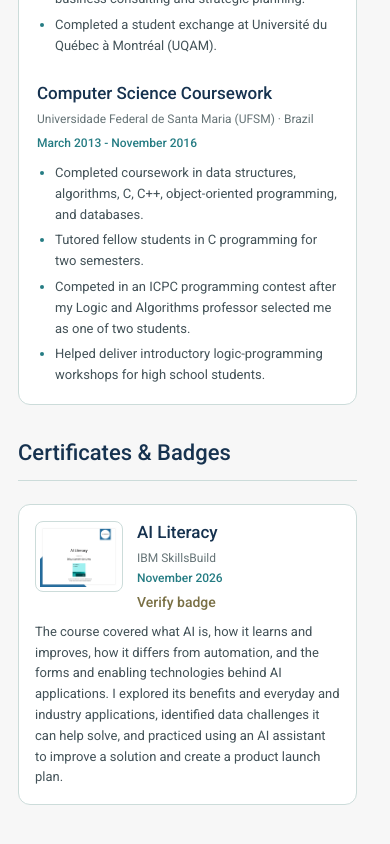
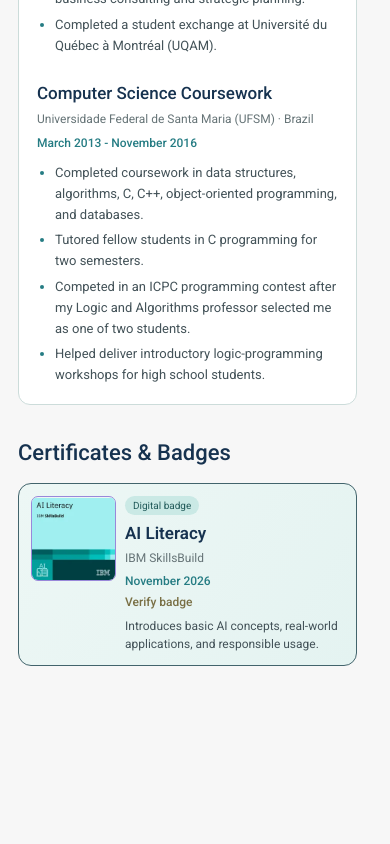
Before and after one commit to Kikasantini/erica-portfolio, a React (Vite) app: page /en/journey in a window 390 px wide. Shown: the part 4175-5019 px from the top of the page. After the commit the page ends 4906 px from the top, so only its background shows below. Built offline with nearby package versions, Linux system fonts and the light colour scheme.

Commit message:
Refresh AI Literacy badge card and simplify Journey dividers

```diff
--- a/src/index.css
+++ b/src/index.css
@@ -2731,3 +2731,120 @@ p {
 @media (max-width: 760px) {
   .journey-page .journey-overview__education { padding: 18px; }
 }
+
+/* Journey final refinements: no right-side divider, no heading rule on badges. */
+.journey-page .journey-overview__side {
+  border-left: 0;
+  padding-left: 0;
+}
+.journey-page .journey-overview__certificates > .journey-overview__heading {
+  border-bottom: 0;
+  padding-bottom: 0;
+  margin-bottom: 16px;
+}
+/* Badge spotlight is distinct from the Education card, with calm teal accents. */
+.journey-page .journey-overview__certificates .certificate-item {
+  position: relative;
+  grid-template-columns: 105px minmax(0, 1fr);
+  gap: 10px 14px;
+  padding: 15px;
+  border: 1px solid #42646c;
+  border-radius: 13px;
+  background: linear-gradient(125deg, #edf7f5 0%, #e4f3f1 100%);
+  box-shadow: none;
+}
+:root[data-theme='dark'] .journey-page .journey-overview__certificates .certificate-item {
+  background: linear-gradient(115deg, #1c343a 0%, #1c2c31 100%);
+  border-color: #395b62;
+}
+.journey-page .journey-overview__certificates .certificate-item__thumbnail {
+  display: block;
+  width: 100%;
+  height: auto;
+  max-width: 105px;
+  aspect-ratio: 1 / 1;
+  object-fit: contain;
+  border: 1px solid #9988da;
+  border-radius: 7px;
+  padding: 0;
+  background: transparent;
+  cursor: default;
+}
+.journey-page .journey-overview__certificates .certificate-item__content {
+  display: block;
+  min-width: 0;
+}
+.journey-page .journey-overview__certificates .certificate-item__header {
+  display: flex;
+  flex-direction: column;
+  align-items: flex-start;
+}
+.journey-page .journey-overview__certificates .certificate-item__header h3 {
+  order: 0;
+  margin: 0 0 4px;
+  font-size: 17px;
+  font-weight: 600;
+}
+.journey-page .journey-overview__certificates .certificate-item__header > .timeline-item__meta {
+  order: 1;
+}
+.journey-page .journey-overview__certificates .certificate-item__period-row {
+  order: 2;
+  gap: 4px;
+  margin-top: 3px;
+}
+.journey-page .journey-overview__certificates .certificate-item__kind {
+  position: absolute;
+  top: 12px;
+  right: 12px;
+  padding: 3px 8px;
+  border-radius: 999px;
+  background: #cae9e5;
+  color: #235c5b;
+  font-size: 10px;
+  line-height: 1.3;
+}
+:root[data-theme='dark'] .journey-page .journey-overview__certificates .certificate-item__kind {
+  background: #2e5a58;
+  color: #c1e9e2;
+}
+.journey-page .journey-overview__certificates .certificate-item__header h3 {
+  padding-right: 90px;
+}
+.journey-page .journey-overview__certificates .certificate-item__description {
+  grid-column: 2;
+  grid-row: 2;
+  margin-top: -3px;
+  font-size: 12px;
+  line-height: 1.5;
+}
+.journey-page .journey-overview__certificates .certificate-item__link {
+  margin-top: 0;
+  text-decoration: none;
+  font-size: 12px;
+  color: var(--additional-technologies-link-color);
+}
+.journey-page .journey-overview__certificates .certificate-item__link:hover {
+  text-decoration: underline;
+  text-underline-offset: 3px;
+}
+@media (max-width: 1100px) {
+  .journey-page .journey-overview__certificates .certificate-item {
+    grid-template-columns: 85px minmax(0, 1fr);
+    padding: 12px;
+    gap: 9px;
+  }
+  .journey-page .journey-overview__certificates .certificate-item__thumbnail { max-width: 85px; }
+  .journey-page .journey-overview__certificates .certificate-item__description { grid-column: 1 / -1; grid-row: auto; margin-top: 0; }
+  .journey-page .journey-overview__certificates .certificate-item__kind { position: static; order: -1; margin-bottom: 7px; }
+  .journey-page .journey-overview__certificates .certificate-item__header h3 { padding-right: 0; }
+}
+
+/* Keep short badge summary alongside the thumbnail rather than below it. */
+.journey-page .journey-overview__certificates .certificate-item__description {
+  grid-column: auto;
+  grid-row: auto;
+  margin-top: 8px;
+  font-size: 12px;
+  line-height: 1.5;
+}
--- a/src/locales/en/journey.json
+++ b/src/locales/en/journey.json
@@ -7,8 +7,8 @@
       "title": "AI Literacy",
       "issuer": "IBM SkillsBuild",
       "period": "November 2026",
-      "description": "The course covered what AI is, how it learns and improves, how it differs from automation, and the forms and enabling technologies behind AI applications. I explored its benefits and everyday and industry applications, identified data challenges it can help solve, and practiced using an AI assistant to improve a solution and create a product launch plan.",
-      "image": "/images/ai-literacy-certificate.png",
+      "description": "Introduces basic AI concepts, real-world applications, and responsible usage.",
+      "image": "/images/ai-literacy-badge-thumbnail.webp",
       "imageAlt": "IBM SkillsBuild AI Literacy certificate issued to Erica Santini de Lima",
       "credentialUrl": "https://www.credly.com/go/BYUN0pw9"
     }
@@ -213,5 +213,6 @@
   "hideSection": "Hide",
   "openCertificateImage": "Open certificate image",
   "closeCertificateImage": "Close certificate image",
-  "verifyCertificate": "Verify badge"
+  "verifyCertificate": "Verify badge",
+  "digitalBadge": "Digital badge"
 }
--- a/src/locales/fr/journey.json
+++ b/src/locales/fr/journey.json
@@ -7,8 +7,8 @@
       "title": "AI Literacy",
       "issuer": "IBM SkillsBuild",
       "period": "Novembre 2026",
-      "description": "Le cours m’a appris à définir l’IA, à comprendre comment elle apprend et s’améliore, à la distinguer de l’automatisation et à reconnaître ses formes et ses technologies habilitantes. J’ai aussi exploré ses avantages et ses usages au quotidien et dans différents secteurs, identifié des défis liés aux données qu’elle peut aider à résoudre et utilisé un assistant d’IA pour améliorer une solution et créer un plan de lancement de produit.",
-      "image": "/images/ai-literacy-certificate.png",
+      "description": "Présente les concepts fondamentaux de l’IA, ses applications concrètes et son utilisation responsable.",
+      "image": "/images/ai-literacy-badge-thumbnail.webp",
       "imageAlt": "Certificat AI Literacy d’IBM SkillsBuild délivré à Erica Santini de Lima",
       "credentialUrl": "https://www.credly.com/go/BYUN0pw9"
     }
@@ -213,5 +213,6 @@
   "hideSection": "Masquer",
   "openCertificateImage": "Agrandir le certificat",
   "closeCertificateImage": "Fermer l’image du certificat",
-  "verifyCertificate": "Vérifier le badge"
+  "verifyCertificate": "Vérifier le badge",
+  "digitalBadge": "Badge numérique"
 }
--- a/src/locales/pt/journey.json
+++ b/src/locales/pt/journey.json
@@ -7,8 +7,8 @@
       "title": "AI Literacy",
       "issuer": "IBM SkillsBuild",
       "period": "Novembro de 2026",
-      "description": "Aprendi a definir IA, entender como ela aprende e melhora, diferenciá-la da automação e conhecer suas formas e tecnologias habilitadoras. Também explorei seus benefícios e usos no cotidiano e em diferentes setores, identifiquei desafios de dados que ela pode ajudar a resolver e pratiquei usar um assistente de IA para aprimorar uma solução e criar um plano de lançamento de produto.",
-      "image": "/images/ai-literacy-certificate.png",
+      "description": "Apresenta conceitos básicos de IA, aplicações no mundo real e seu uso responsável.",
+      "image": "/images/ai-literacy-badge-thumbnail.webp",
       "imageAlt": "Certificado AI Literacy emitido pela IBM SkillsBuild para Erica Santini de Lima",
       "credentialUrl": "https://www.credly.com/go/BYUN0pw9"
     }
@@ -213,5 +213,6 @@
   "hideSection": "Recolher",
   "openCertificateImage": "Ampliar imagem do certificado",
   "closeCertificateImage": "Fechar imagem do certificado",
-  "verifyCertificate": "Verificar badge"
+  "verifyCertificate": "Verificar badge",
+  "digitalBadge": "Badge digital"
 }
--- a/src/pages/Journey.tsx
+++ b/src/pages/Journey.tsx
@@ -1,4 +1,3 @@
-import { useEffect, useRef, useState } from 'react'
 import { useTranslation } from 'react-i18next'
 
 type CertificateItem = {
@@ -89,30 +88,6 @@ export default function Journey() {
   const education = t('education', {
     returnObjects: true,
   }) as EducationItem[]
-  const [activeCertificate, setActiveCertificate] = useState<
-    CertificateItem | null
-  >(null)
-  const closeButtonRef = useRef<HTMLButtonElement>(null)
-  const thumbnailButtonRef = useRef<HTMLButtonElement | null>(null)
-
-  useEffect(() => {
-    if (!activeCertificate) return
-
-    const previousOverflow = document.body.style.overflow
-    document.body.style.overflow = 'hidden'
-    closeButtonRef.current?.focus()
-
-    function handleKeyDown(event: KeyboardEvent) {
-      if (event.key === 'Escape') setActiveCertificate(null)
-    }
-
-    document.addEventListener('keydown', handleKeyDown)
-    return () => {
-      document.body.style.overflow = previousOverflow
-      document.removeEventListener('keydown', handleKeyDown)
-      thumbnailButtonRef.current?.focus()
-    }
-  }, [activeCertificate])
 
   return (
     <main className="journey-page">
@@ -158,19 +133,15 @@ export default function Journey() {
             <div className="certificate-list">
               {certificates.map((certificate) => (
                 <article className="certificate-item" key={certificate.id}>
-                  <button
+                  <img
                     className="certificate-item__thumbnail"
-                    type="button"
-                    aria-label={t('openCertificateImage') + ': ' + certificate.title}
-                    onClick={(event) => {
-                      thumbnailButtonRef.current = event.currentTarget
-                      setActiveCertificate(certificate)
-                    }}
-                  >
-                    <img src={certificate.image} alt={certificate.imageAlt} loading="lazy" />
-                  </button>
+                    src={certificate.image}
+                    alt={certificate.imageAlt}
+                    loading="lazy"
+                  />
                   <div className="certificate-item__content">
                     <div className="certificate-item__header">
+                      <span className="certificate-item__kind">{t('digitalBadge')}</span>
                       <h3>{certificate.title}</h3>
                       <p className="timeline-item__meta">{certificate.issuer}</p>
                       <div className="certificate-item__period-row">
@@ -185,8 +156,8 @@ export default function Journey() {
                         </a>
                       </div>
                     </div>
+                    <p className="certificate-item__description">{certificate.description}</p>
                   </div>
-                  <p className="certificate-item__description">{certificate.description}</p>
                 </article>
               ))}
             </div>
@@ -194,34 +165,6 @@ export default function Journey() {
         </aside>
       </div>
 
-      {activeCertificate && (
-        <div className="media-viewer" onClick={() => setActiveCertificate(null)}>
-          <div
-            className="media-viewer__dialog"
-            role="dialog"
-            aria-modal="true"
-            aria-label={activeCertificate.title}
-            onClick={(event) => event.stopPropagation()}
-          >
-            <button
-              className="media-viewer__button media-viewer__close"
-              type="button"
-              aria-label={t('closeCertificateImage')}
-              onClick={() => setActiveCertificate(null)}
-              ref={closeButtonRef}
-            >
-              <svg aria-hidden="true" viewBox="0 0 24 24">
-                <path d="m6 6 12 12M18 6 6 18" />
-              </svg>
-            </button>
-            <img
-              className="media-viewer__item"
-              src={activeCertificate.image}
-              alt={activeCertificate.imageAlt}
-            />
-          </div>
-        </div>
-      )}
     </main>
   )
 }
```
Also changed, not shown: public/images/ai-literacy-badge-thumbnail.webp (added).
